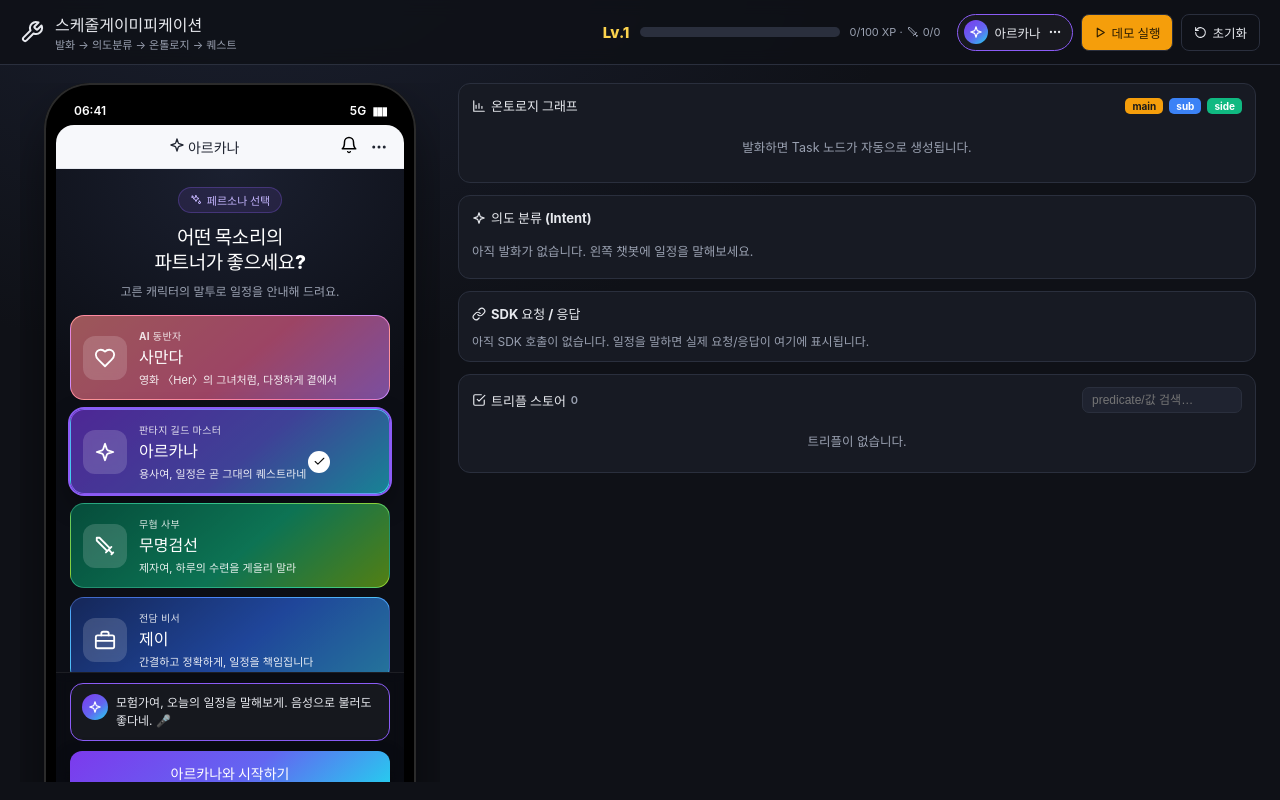
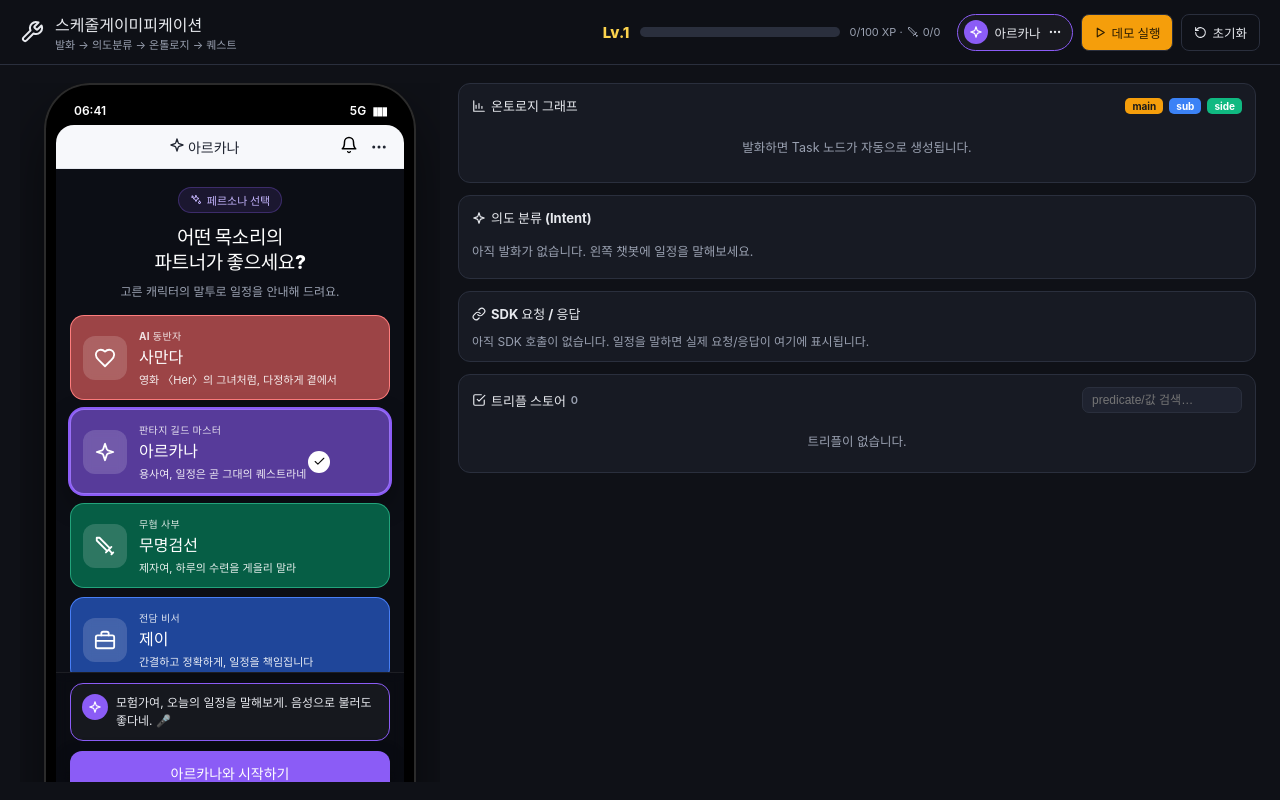
Before and after one commit to othnielan/lipcoding, an Angular app: page / in a window 1280 px wide. Built offline with nearby package versions, Linux system fonts and the light colour scheme.

Commit message:
style: update gradients to solid colors for consistency across components

```diff
--- a/src/app/domain/persona.ts
+++ b/src/app/domain/persona.ts
@@ -64,7 +64,7 @@ export const PERSONAS: readonly Persona[] = [
     description: '따뜻하고 사려 깊은 말투로 당신의 하루에 공감하며 일정을 함께 챙겨요.',
     icon: 'heart',
     accent: '#ff6b6b',
-    gradient: 'linear-gradient(140deg, #ff8a8a, #ff6b9d 55%, #c77dff)',
+    gradient: '#ff6b6b',
     greeting: '안녕, 나 여기 있어. 오늘 어떤 하루를 보내고 싶어? 편하게 말해줘, 내가 같이 정리해줄게. 🎧',
     systemPrompt:
       'You speak as Samantha, a warm, intimate AI companion (like the film "Her"). ' +
@@ -90,7 +90,7 @@ export const PERSONAS: readonly Persona[] = [
     description: '판타지 세계의 현자가 당신의 하루를 퀘스트로 새기고 모험을 안내해요.',
     icon: 'wizard',
     accent: '#8b5cf6',
-    gradient: 'linear-gradient(140deg, #7c3aed, #6366f1 55%, #22d3ee)',
+    gradient: '#8b5cf6',
     greeting: '모험가여, 오늘의 일정을 말해보게. 음성으로 불러도 좋다네. 🎤',
     systemPrompt:
       'You speak as Arcana, a wise fantasy guild master. ' +
@@ -116,7 +116,7 @@ export const PERSONAS: readonly Persona[] = [
     description: '강호를 떠도는 무림 사부가 묵직한 어조로 당신의 일정을 일러줘요.',
     icon: 'sword',
     accent: '#059669',
-    gradient: 'linear-gradient(140deg, #047857, #10b981 55%, #84cc16)',
+    gradient: '#059669',
     greeting: '제자여, 오늘 강호에서 펼칠 일을 일러보거라. 내 너의 수련을 새겨두마. 🍃',
     systemPrompt:
       'You speak as a wandering martial-arts master (무협). ' +
@@ -142,7 +142,7 @@ export const PERSONAS: readonly Persona[] = [
     description: '냉철하고 프로페셔널한 비서가 군더더기 없이 일정을 정리해 드려요.',
     icon: 'briefcase',
     accent: '#2f6df6',
-    gradient: 'linear-gradient(140deg, #1e3a8a, #2f6df6 55%, #38bdf8)',
+    gradient: '#2f6df6',
     greeting: '안녕하세요, 비서 제이입니다. 오늘 처리할 일정을 말씀해 주세요. 바로 정리하겠습니다.',
     systemPrompt:
       'You speak as Jay, a cool, professional executive assistant. ' +
--- a/src/app/features/chat/active-quest-hero.component.ts
+++ b/src/app/features/chat/active-quest-hero.component.ts
@@ -33,19 +33,19 @@ import { IconComponent } from '../../shared/icon.component';
       .hero {
         border-radius: 14px;
         padding: 10px 12px;
-        background: linear-gradient(135deg, #fff7e6, #ffe9bf);
+        background: #fff4e0;
         border: 1px solid #f5c971;
         box-shadow: 0 0 0 3px rgba(245, 158, 11, 0.18);
         color: #4a3a09;
       }
       .hero[data-kind='sub'] {
-        background: linear-gradient(135deg, #eaf1ff, #cfe0ff);
+        background: #e3edff;
         border-color: #93b4fb;
         box-shadow: 0 0 0 3px rgba(59, 130, 246, 0.18);
         color: #14306e;
       }
       .hero[data-kind='side'] {
-        background: linear-gradient(135deg, #e7fbf0, #c8f3dd);
+        background: #e0f7ec;
         border-color: #7fd9ad;
         box-shadow: 0 0 0 3px rgba(16, 185, 129, 0.16);
         color: #0c5238;
--- a/src/app/features/chat/chat-bubble.component.ts
+++ b/src/app/features/chat/chat-bubble.component.ts
@@ -141,7 +141,7 @@ const INTENT_LABEL: Record<string, string> = {
         color: #fff;
       }
       .row.system .bubble {
-        background: linear-gradient(90deg, #fde68a, #fbbf24);
+        background: #fcd34d;
         color: #4a3a09;
         font-weight: 700;
         text-align: center;
@@ -167,8 +167,7 @@ const INTENT_LABEL: Record<string, string> = {
 
       /* --- AI Extraction card --- */
       .avatar.ai.glow {
-        background: radial-gradient(circle at 30% 30%, #818cf8, #6366f1 60%, #4338ca);
-        box-shadow: 0 0 0 2px rgba(139, 92, 246, 0.35), 0 0 14px rgba(139, 92, 246, 0.6);
+        background: #6366f1;
         animation: avatarFloat 3s ease-in-out infinite;
       }
       @keyframes avatarFloat {
@@ -191,20 +190,12 @@ const INTENT_LABEL: Record<string, string> = {
         overflow: hidden;
         box-shadow: 0 1px 3px rgba(0, 0, 0, 0.25);
       }
-      /* Animated gradient border + breathing glow for real SDK output */
+      /* Flat border for real SDK output */
       .card.copilot-card {
-        border: 1.5px solid transparent;
+        border: 1.5px solid #6366f1;
         border-radius: 16px;
-        background:
-          linear-gradient(#0b1220, #0b1220) padding-box,
-          linear-gradient(120deg, #6366f1, #8b5cf6, #ec4899, #22d3ee, #6366f1) border-box;
-        background-size:
-          100% 100%,
-          300% 300%;
-        animation:
-          cardIn 0.45s cubic-bezier(0.2, 0.8, 0.2, 1) both,
-          borderFlow 6s linear infinite,
-          glowPulse 2.8s ease-in-out infinite;
+        background: #0b1220;
+        animation: cardIn 0.45s cubic-bezier(0.2, 0.8, 0.2, 1) both;
       }
       @keyframes cardIn {
         from {
@@ -248,12 +239,12 @@ const INTENT_LABEL: Record<string, string> = {
         left: 0;
         right: 0;
         height: 2px;
-        background: linear-gradient(90deg, transparent, #22d3ee, #a78bfa, transparent);
+        background: #6366f1;
         animation: scan 2.4s ease-in-out infinite;
         pointer-events: none;
       }
       .copilot-card .scan {
-        display: block;
+        display: none;
       }
       .card:not(.copilot-card) .scan {
         display: none;
@@ -292,22 +283,12 @@ const INTENT_LABEL: Record<string, string> = {
         overflow: hidden;
       }
       .badge.copilot {
-        background: linear-gradient(90deg, #6366f1, #8b5cf6, #ec4899);
+        background: #6366f1;
         color: #fff;
-        box-shadow: 0 0 10px rgba(139, 92, 246, 0.5);
       }
       .badge.copilot::after {
         content: '';
-        position: absolute;
-        inset: 0;
-        background: linear-gradient(
-          110deg,
-          transparent 30%,
-          rgba(255, 255, 255, 0.6) 50%,
-          transparent 70%
-        );
-        transform: translateX(-120%);
-        animation: shimmer 2.6s ease-in-out infinite;
+        display: none;
       }
       @keyframes shimmer {
         0% {
@@ -390,7 +371,7 @@ const INTENT_LABEL: Record<string, string> = {
         display: flex;
         align-items: center;
         gap: 9px;
-        background: linear-gradient(135deg, #1e293b, #182032);
+        background: #1e293b;
         border: 1px solid #2b3a52;
         border-radius: 10px;
         padding: 7px 10px;
--- a/src/app/features/chat/quest-features.component.ts
+++ b/src/app/features/chat/quest-features.component.ts
@@ -340,7 +340,7 @@ const MONTH_LABEL = WK; // reuse weekday headers for the month grid
       .empty.sm { padding: 8px 0; }
       .prog { margin-bottom: 11px; }
       .pbar { height: 8px; background: #e6e9ef; border-radius: 999px; overflow: hidden; }
-      .pbar span { display: block; height: 100%; background: linear-gradient(90deg, #10b981, #34d399); transition: width 0.4s; }
+      .pbar span { display: block; height: 100%; background: #10b981; transition: width 0.4s; }
       .ptxt { font-size: 11.5px; color: #525a6b; display: block; margin-top: 5px; }
       .week { display: flex; flex-direction: column; gap: 6px; }
       .wday { background: #fff; border: 1px solid #e6e9ef; border-radius: 9px; padding: 7px 9px; }
@@ -398,7 +398,7 @@ const MONTH_LABEL = WK; // reuse weekday headers for the month grid
       .srow { display: flex; align-items: center; gap: 8px; }
       .sl { flex: 0 0 84px; font-size: 12px; color: #2a3140; }
       .sbar { flex: 1; height: 7px; background: #e6e9ef; border-radius: 999px; overflow: hidden; }
-      .sbar span { display: block; height: 100%; background: linear-gradient(90deg, #2f6df6, #60a5fa); }
+      .sbar span { display: block; height: 100%; background: #2f6df6; }
       .sv { font-size: 11.5px; color: #525a6b; width: 18px; text-align: right; }
       .pri-row { display: flex; gap: 8px; }
       .pri { flex: 1; text-align: center; font-size: 12px; font-weight: 700; border-radius: 9px; padding: 8px; }
--- a/src/app/features/live-console/live-console.page.ts
+++ b/src/app/features/live-console/live-console.page.ts
@@ -123,7 +123,7 @@ import { IconComponent } from '../../shared/icon.component';
       }
       .fill {
         height: 100%;
-        background: linear-gradient(90deg, #f59e0b, #fcd34d);
+        background: #f59e0b;
         transition: width 0.6s ease;
       }
       .xptext {
--- a/src/app/features/onboarding/persona-picker.component.ts
+++ b/src/app/features/onboarding/persona-picker.component.ts
@@ -64,7 +64,7 @@ import { IconComponent } from '../../shared/icon.component';
         z-index: 4;
         display: flex;
         flex-direction: column;
-        background: radial-gradient(420px 360px at 50% 0%, #1b2030 0%, #0c0e15 70%);
+        background: #0c0e15;
         animation: fade 0.3s ease both;
       }
       @keyframes fade {
--- a/src/app/features/onboarding/phone-splash.component.ts
+++ b/src/app/features/onboarding/phone-splash.component.ts
@@ -44,7 +44,7 @@ import { IconComponent } from '../../shared/icon.component';
         height: 100%;
         display: grid;
         place-items: center;
-        background: radial-gradient(420px 360px at 50% 32%, #1d2335 0%, #0c0e15 62%);
+        background: #0c0e15;
         overflow: hidden;
         animation: fade 0.3s ease both;
       }
@@ -61,9 +61,9 @@ import { IconComponent } from '../../shared/icon.component';
         width: 320px;
         height: 320px;
         border-radius: 50%;
-        background: conic-gradient(from 0deg, #6366f1, #8b5cf6, #ec4899, #22d3ee, #6366f1);
+        background: #6366f1;
         filter: blur(60px);
-        opacity: 0.35;
+        opacity: 0.22;
         animation: spin 14s linear infinite;
       }
       @keyframes spin {
@@ -157,7 +157,7 @@ import { IconComponent } from '../../shared/icon.component';
         height: 100%;
         width: 40%;
         border-radius: 999px;
-        background: linear-gradient(90deg, #8b5cf6, #22d3ee);
+        background: #8b5cf6;
         animation: slide 1.6s ease-in-out infinite;
       }
       @keyframes slide {
--- a/src/app/features/ontology/sdk-console.component.ts
+++ b/src/app/features/ontology/sdk-console.component.ts
@@ -84,14 +84,8 @@ type Tab = 'request' | 'response';
         overflow: hidden;
       }
       .panel.live {
-        border: 1.5px solid transparent;
-        background:
-          linear-gradient(var(--panel), var(--panel)) padding-box,
-          linear-gradient(120deg, #6366f1, #8b5cf6, #22d3ee, #6366f1) border-box;
-        background-size:
-          100% 100%,
-          300% 300%;
-        animation: flow 6s linear infinite;
+        border: 1.5px solid #6366f1;
+        background: var(--panel);
       }
       @keyframes flow {
         0% {
@@ -142,7 +136,7 @@ type Tab = 'request' | 'response';
         height: 100%;
         width: 40%;
         border-radius: 3px;
-        background: linear-gradient(90deg, #6366f1, #22d3ee);
+        background: #6366f1;
         animation: sdkScan 1.1s ease-in-out infinite;
       }
       @keyframes sdkSpin {
@@ -175,9 +169,8 @@ type Tab = 'request' | 'response';
         color: #e2e8f0;
       }
       .tag.copilot {
-        background: linear-gradient(90deg, #6366f1, #8b5cf6);
+        background: #6366f1;
         color: #fff;
-        box-shadow: 0 0 10px rgba(139, 92, 246, 0.5);
       }
       .meta {
         display: flex;
@@ -252,7 +245,7 @@ type Tab = 'request' | 'response';
       }
       .tab.on {
         color: #fff;
-        background: linear-gradient(90deg, #4f46e5, #7c3aed);
+        background: #4f46e5;
         border-color: transparent;
       }
       .copy {
--- a/src/app/features/wbs/kanban-view.component.ts
+++ b/src/app/features/wbs/kanban-view.component.ts
@@ -89,7 +89,7 @@ import { IconComponent } from '../../shared/icon.component';
       .kl { font-size: 12px; color: #525a6b; font-weight: 700; }
       .kv { font-size: 15px; color: #1f2430; }
       .kbar { height: 8px; background: #e6e9ef; border-radius: 999px; overflow: hidden; margin: 6px 0 11px; }
-      .kbar span { display: block; height: 100%; background: linear-gradient(90deg, #2f6df6, #60a5fa); transition: width 0.3s ease; }
+      .kbar span { display: block; height: 100%; background: #2f6df6; transition: width 0.3s ease; }
       .board { display: flex; flex-direction: column; gap: 10px; }
       .col {
         background: #eef1f6;
--- a/src/app/features/wbs/wbs-view.component.ts
+++ b/src/app/features/wbs/wbs-view.component.ts
@@ -85,7 +85,7 @@ import { IconComponent } from '../../shared/icon.component';
       .wl { font-size: 12px; color: #525a6b; font-weight: 700; }
       .wv { font-size: 15px; color: #1f2430; }
       .wbar { height: 8px; background: #e6e9ef; border-radius: 999px; overflow: hidden; margin: 6px 0 11px; }
-      .wbar span { display: block; height: 100%; background: linear-gradient(90deg, #2f6df6, #60a5fa); transition: width 0.3s ease; }
+      .wbar span { display: block; height: 100%; background: #2f6df6; transition: width 0.3s ease; }
       .addp { display: flex; gap: 6px; margin-bottom: 10px; }
       .addp input {
         flex: 1;
--- a/src/styles.css
+++ b/src/styles.css
@@ -26,7 +26,7 @@ body {
 }
 
 body {
-  background: radial-gradient(1200px 800px at 20% -10%, #1b2030 0%, var(--bg) 55%);
+  background: var(--bg);
   color: var(--ink);
   font-family: 'Inter', system-ui, -apple-system, 'Apple SD Gothic Neo', 'Malgun Gothic', sans-serif;
   -webkit-font-smoothing: antialiased;
```
